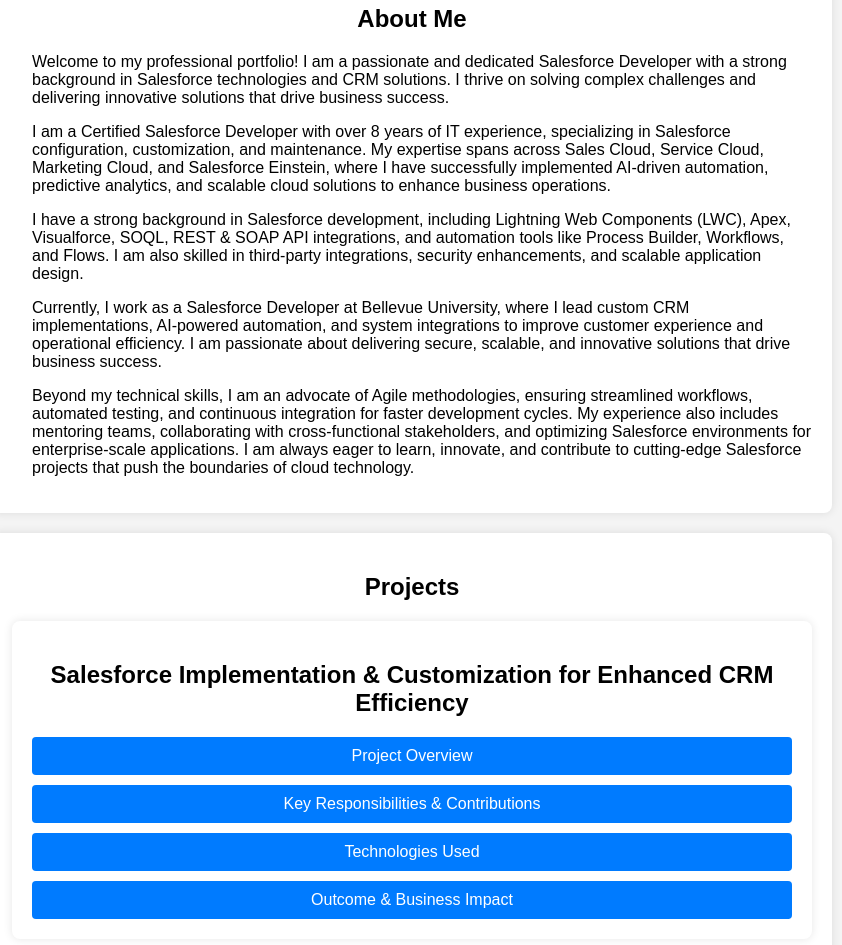
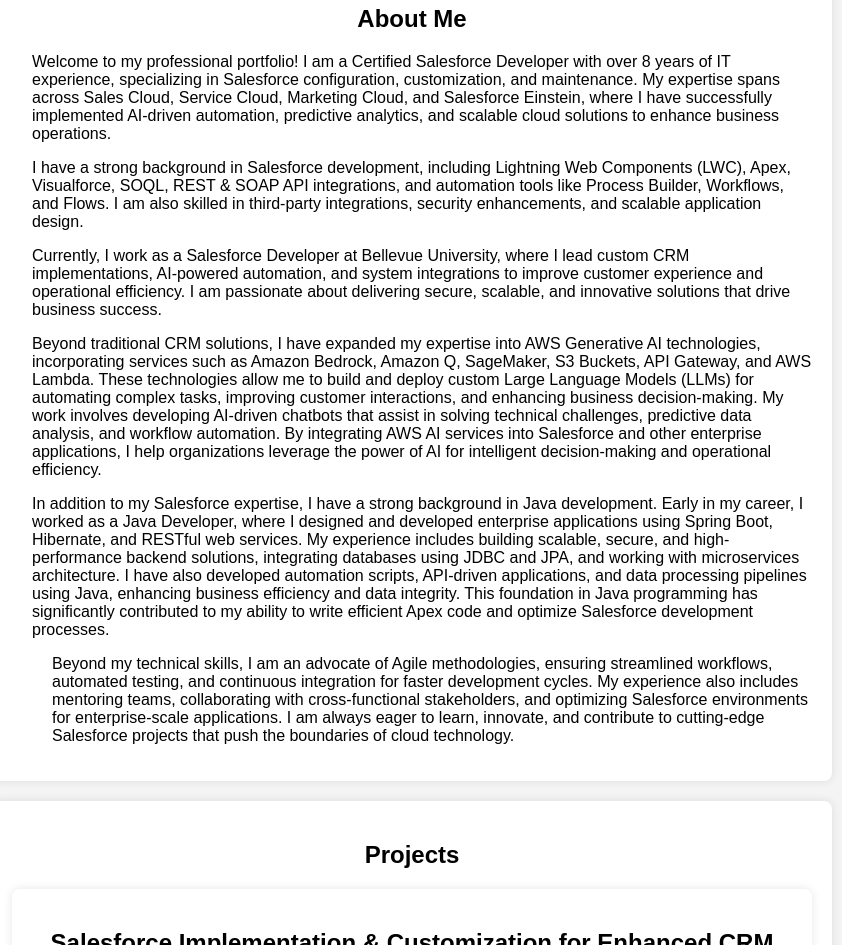
Before and after one commit to sdondeti9/Swathi-Job-Profile, a plain HTML site: page index.html in a window 1280 px wide. Shown: the part 420-1365 px from the top of the page, without its empty margins (228-1070 px from the left). Drawn offline with Linux system fonts and the light colour scheme.

Commit message:
commit11

```diff
--- a/index.html
+++ b/index.html
@@ -51,10 +51,7 @@
         <img src="Swathi Job Profile Image.jpeg" alt="Profile Picture" class="profile-pic">
         <h2>About Me</h2>
         <div class="paragraph" style="text-align: left; margin-left: 20px;">
-            <p>Welcome to my professional portfolio! I am a passionate and dedicated Salesforce Developer with a strong background in Salesforce technologies and CRM solutions. I thrive on solving complex challenges and delivering innovative solutions that drive business success.</p>
-        </div>
-        <div class="paragraph" style="text-align: left; margin-left: 20px;">
-            <p>I am a Certified Salesforce Developer with over 8 years of IT experience, specializing in Salesforce configuration, customization, and maintenance. My expertise spans across Sales Cloud, Service Cloud, Marketing Cloud, and Salesforce Einstein, where I have successfully implemented AI-driven automation, predictive analytics, and scalable cloud solutions to enhance business operations.</p>
+            <p>Welcome to my professional portfolio! I am a Certified Salesforce Developer with over 8 years of IT experience, specializing in Salesforce configuration, customization, and maintenance. My expertise spans across Sales Cloud, Service Cloud, Marketing Cloud, and Salesforce Einstein, where I have successfully implemented AI-driven automation, predictive analytics, and scalable cloud solutions to enhance business operations.</p>
         </div>
         <div class="paragraph" style="text-align: left; margin-left: 20px;">
             <p>I have a strong background in Salesforce development, including Lightning Web Components (LWC), Apex, Visualforce, SOQL, REST & SOAP API integrations, and automation tools like Process Builder, Workflows, and Flows. I am also skilled in third-party integrations, security enhancements, and scalable application design.</p>
@@ -62,6 +59,11 @@
         <div class="paragraph" style="text-align: left; margin-left: 20px;">
             <p>Currently, I work as a Salesforce Developer at Bellevue University, where I lead custom CRM implementations, AI-powered automation, and system integrations to improve customer experience and operational efficiency. I am passionate about delivering secure, scalable, and innovative solutions that drive business success.</p>
         </div>
+        <div class="paragraph" style="text-align: left; margin-left: 20px;">
+            <p>Beyond traditional CRM solutions, I have expanded my expertise into AWS Generative AI technologies, incorporating services such as Amazon Bedrock, Amazon Q, SageMaker, S3 Buckets, API Gateway, and AWS Lambda. These technologies allow me to build and deploy custom Large Language Models (LLMs) for automating complex tasks, improving customer interactions, and enhancing business decision-making. My work involves developing AI-driven chatbots that assist in solving technical challenges, predictive data analysis, and workflow automation. By integrating AWS AI services into Salesforce and other enterprise applications, I help organizations leverage the power of AI for intelligent decision-making and operational efficiency. </p>
+        </div>
+        <div class="paragraph" style="text-align: left; margin-left: 20px;">
+            <p>In addition to my Salesforce expertise, I have a strong background in Java development. Early in my career, I worked as a Java Developer, where I designed and developed enterprise applications using Spring Boot, Hibernate, and RESTful web services. My experience includes building scalable, secure, and high-performance backend solutions, integrating databases using JDBC and JPA, and working with microservices architecture. I have also developed automation scripts, API-driven applications, and data processing pipelines using Java, enhancing business efficiency and data integrity. This foundation in Java programming has significantly contributed to my ability to write efficient Apex code and optimize Salesforce development processes.</p>
         <div class="paragraph" style="text-align: left; margin-left: 20px;">
             <p>Beyond my technical skills, I am an advocate of Agile methodologies, ensuring streamlined workflows, automated testing, and continuous integration for faster development cycles. My experience also includes mentoring teams, collaborating with cross-functional stakeholders, and optimizing Salesforce environments for enterprise-scale applications. I am always eager to learn, innovate, and contribute to cutting-edge Salesforce projects that push the boundaries of cloud technology.</p>
         </div>
```
